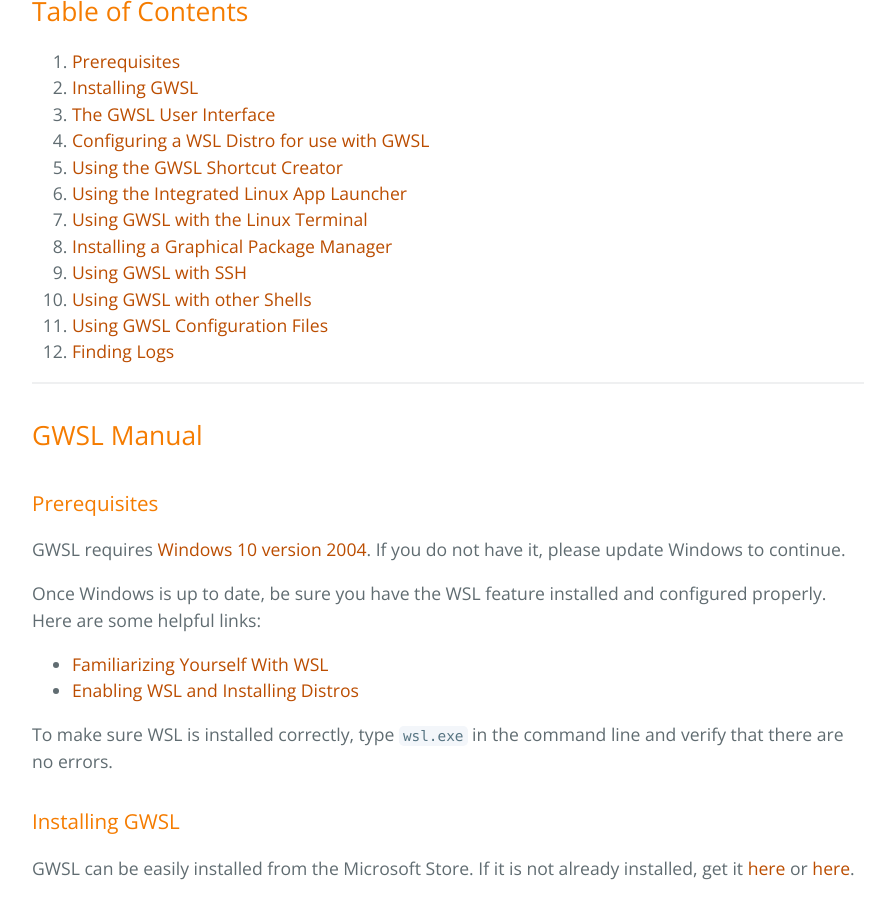
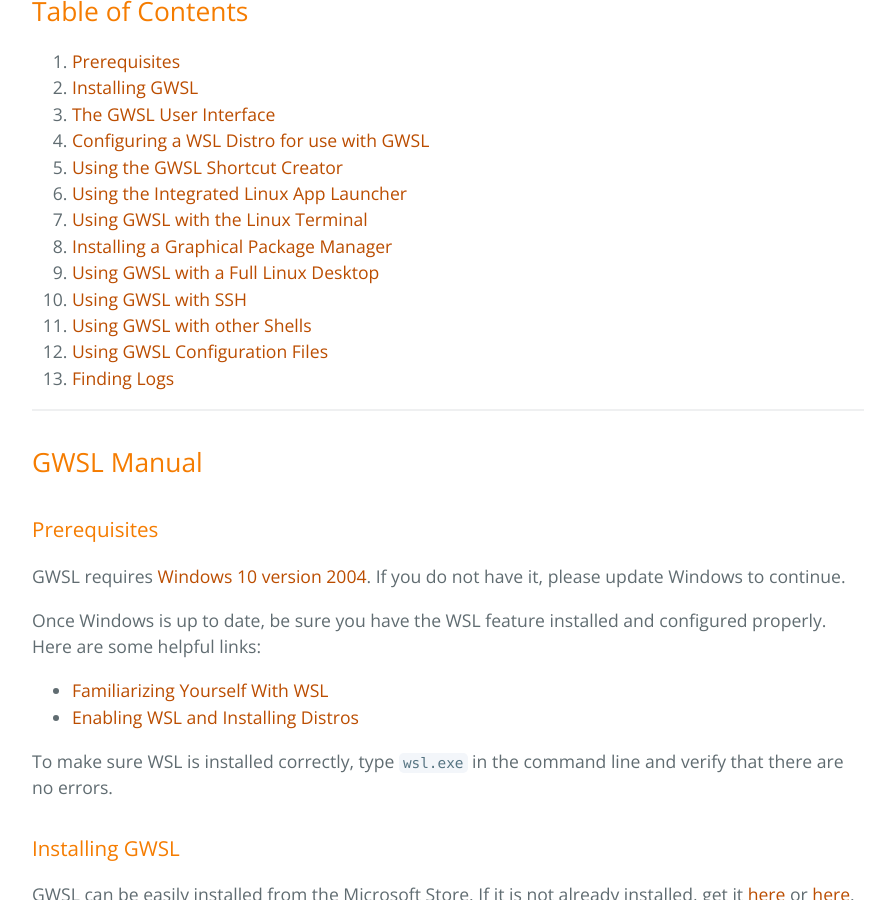
Before and after one commit to Opticos/gwsl, a Jekyll site: the page built from tutorials/manual.md, in a window 1280 px wide and 900 px high, scrolled down 566 px. Shown: the whole window, without its empty margins (192-1077 px from the left). Built offline with Jekyll 4.4.1, drawn with Linux system fonts in a browser that asks for light colours; the repository's description, which GitHub fills in, is left out; some of the changed text lies outside the part shown.

Commit message:
Update manual.md

```diff
--- a/tutorials/manual.md
+++ b/tutorials/manual.md
@@ -13,10 +13,11 @@ permalink: /tutorials/manual.html
 6.  [Using the Integrated Linux App Launcher](#using-the-integrated-linux-app-launcher)
 7.  [Using GWSL with the Linux Terminal](#using-gwsl-with-the-linux-terminal)
 8.  [Installing a Graphical Package Manager](#installing-a-graphical-package-manager)
-9.  [Using GWSL with SSH](#using-gwsl-with-ssh)
-10.  [Using GWSL with other Shells](#using-gwsl-with-other-shells)
-11.  [Using GWSL Configuration Files](#using-gwsl-configuration-files)
-12.  [Finding Logs](#finding-logs)
+9.  [Using GWSL with a Full Linux Desktop](#using-gwsl-with-a-full-linux-desktop)
+10.  [Using GWSL with SSH](#using-gwsl-with-ssh)
+11.  [Using GWSL with other Shells](#using-gwsl-with-other-shells)
+12.  [Using GWSL Configuration Files](#using-gwsl-configuration-files)
+13.  [Finding Logs](#finding-logs)
 
 
 ***
@@ -54,7 +55,7 @@ Overview: The GWSL Dashboard is where you can configure WSL machines, create sho
 3.  **Linux Apps:** You can access and launch most graphical Linux apps installed on WSL here. You can also instantly create shortcuts for these apps. *Note: The App Launcher does not always find all graphical programs. Also, some links might not be functional. To access these programs, please use the [Shortcut Creator](#using-the-gwsl-shortcut-creator) or WSL Shell.*
 4.  **Linux Shell:** Access the shells of installed WSL Distros.
 5.  **Graphical SSH Connection:** This feature allows you to log in to remote Linux machines and access their graphical apps on Windows. More is explained [here](#using-gwsl-with-ssh).
-6.  **Donate:** I spent a long time developing this app and am now offering it for free. *Donations are appreciated.* [Donate here (-:](https://sites.google.com/bartimee.com/opticos-studios/donate).
+6.  **Donate:** I spent a long time developing this app and am now offering it for free. *Donations are appreciated.* [Donate here (-:](https://sites.google.com/bartimee.com/opticos-studios/donate)
 7.  **Help:** Umm... This opens the [GWSL help page](https://opticos.github.io/gwsl/help.html).
 8.  **About:** Shows GWSL credits, version, and license information.
 
@@ -116,6 +117,7 @@ There are hundreds of other Linux Distributions. Try checking [this page](https:
 
 Use the [Shortcut Creator](https://opticos.github.io/gwsl/tutorials/shortcut.html) with the command and name of the package manager. Be sure to set "Run as Root" to True.
 
+### Using GWSL with a Full Linux Desktop ###
 
 ### Using GWSL with SSH ###
 
```
